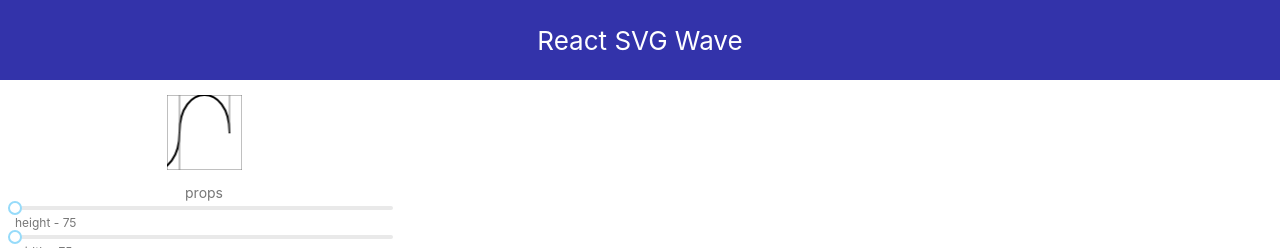
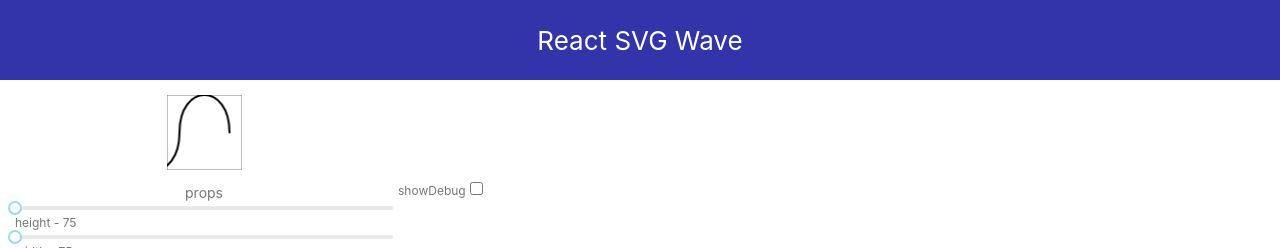
Before and after one commit to seanhaneberg/svg-experiments, a React (Create React App) app: page / in a window 1280 px wide. Shown: the top 248 px of the page. Built offline with nearby package versions, Linux system fonts and the light colour scheme.

Commit message:
draw checkboxes

```diff
--- a/src/ComponentMonitor.jsx
+++ b/src/ComponentMonitor.jsx
@@ -1,6 +1,7 @@
 import React, { Component } from 'react';
 import MetadataSliders from './MetadataSliders';
 import './ComponentMonitor.css'
+import MetadataCheckboxes from './MetadataCheckboxes';
 
 class ComponentMonitor extends Component {
 
@@ -26,7 +27,6 @@ class ComponentMonitor extends Component {
       return null;
     });
 
-
     return (
       <div className="container">
         <div className="slider-pane">
@@ -38,6 +38,10 @@ class ComponentMonitor extends Component {
             maxes={this.props.maxes}
           />
         </div>
+        <MetadataCheckboxes
+          onChange={this.props.onChange}
+          metadata={checkboxProps}
+        />
       </div>
     );
   }
--- /dev/null
+++ b/src/MetadataCheckboxes.css
@@ -0,0 +1,11 @@
+.metadata-item {
+  text-align: left;
+  color: #777777;
+  font-size: 12px;
+}
+
+.metadata-title {
+  text-align: center;
+  color: #777777;
+  font-size: 14px;
+}
--- /dev/null
+++ b/src/MetadataCheckboxes.jsx
@@ -0,0 +1,38 @@
+import React, { Component } from 'react';
+import './MetadataCheckboxes.css';
+
+class MetadataCheckboxes extends Component {
+
+  onChange(fieldName, oldVal, newVal) {
+    return this.props.onChange(fieldName, oldVal, newVal);
+  }
+
+  render() {
+    // Process all fields on the metadata object
+    const metadata = this.props.metadata ? this.props.metadata : {};
+    const items = Object.keys(metadata).map((fieldName, index) => {
+      const curFieldVal = metadata[fieldName];
+      return (
+        <div key={index}>
+          {fieldName}
+          <input
+            type="checkbox"
+            onChange={() => {
+              this.onChange(fieldName, curFieldVal, !curFieldVal);
+            }}
+            checked={curFieldVal}
+          />
+        </div>
+      );
+    });
+
+
+    return (
+      <div>
+        <div className="metadata-item">{items}</div>
+      </div>
+    );
+  }
+}
+
+export default MetadataCheckboxes;
--- a/src/SVGWaveController.jsx
+++ b/src/SVGWaveController.jsx
@@ -27,6 +27,7 @@ class SVGWaveController extends Component {
       numCycles: minCycles,
       height: minHeight,
       width: minWidth,
+      showDebug: false,
     };
   }
 
@@ -41,7 +42,7 @@ class SVGWaveController extends Component {
       <SVGWave
         height={this.state.height}
         width={this.state.width}
-        showDebug={true}
+        showDebug={this.state.showDebug}
         strokeWidth={this.state.strokeWidth}
         periodWidth={this.state.periodWidth}
         amplitude={this.state.amplitude}
```
